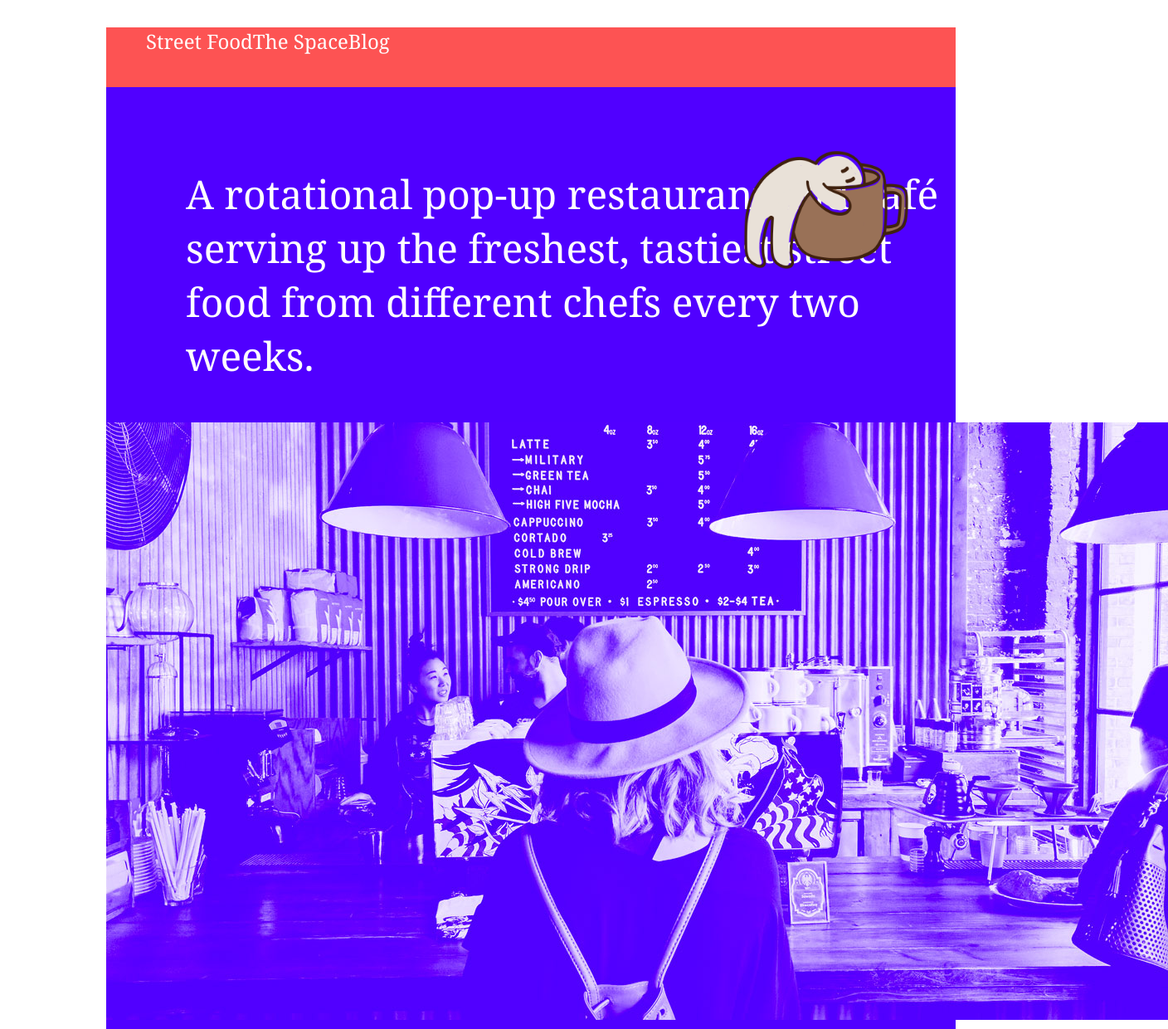
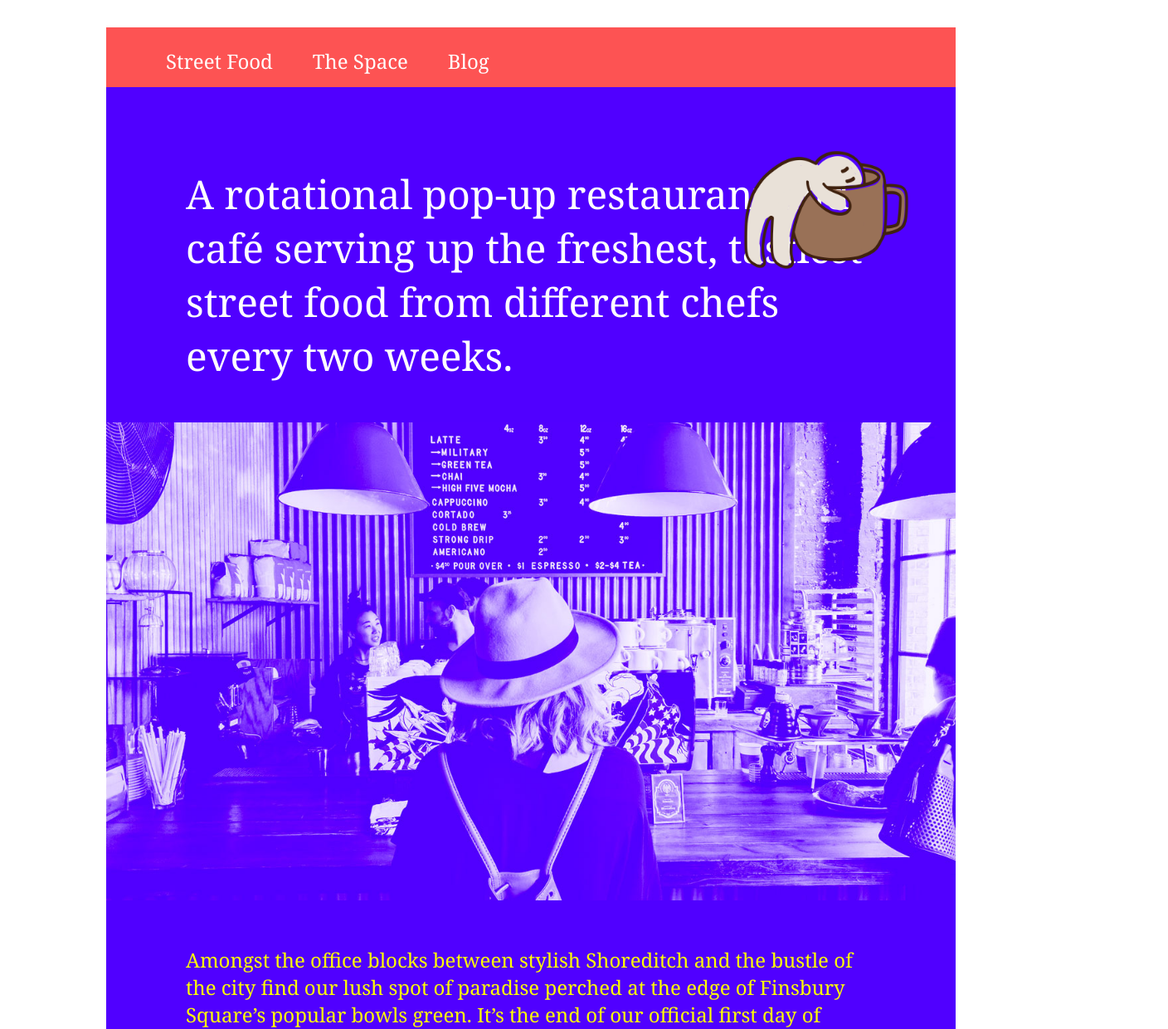
Before and after one commit to Harpogma/DocWeb, a plain HTML site: page Challenge_6/index.html in a window 1280 px wide. Shown: the part 96-1336 px from the top of the page at 83% size, 1408 px wide, since content can reach past the window. Drawn offline with Linux system fonts and the light colour scheme.

Commit message:
Just 1-2 things to fix before the challenge is completely done

```diff
--- a/Challenge_6/style.css
+++ b/Challenge_6/style.css
@@ -22,7 +22,6 @@ header {
 }
 
 nav {
-    position: static;
     background-color: #FD5353;
     height: 3rem;
 }
@@ -30,12 +29,13 @@ nav {
 nav ul {
     position: relative;
     display: flex;
-    margin-top: 1.5rem;
-    margin-left: 2rem;
+    padding-top: 1rem;
+    padding-left: 2rem;
 }
 
 nav > ul > li > a {
     color: white;
+    padding: 1rem;
 }
 
 ul {
@@ -64,9 +64,13 @@ main {
     margin-bottom: 2rem;
 }
 
+.full-width {
+    width: 100%;
+}
+
 /* pourquoi ça ne fonctionne pas ce truc ? */
 main > p:nth-child(4) {
-    color: pink;
+    color: yellow;
     margin-bottom: 2rem;
 }
 
@@ -74,21 +78,24 @@ main > p {
     color: white;
     margin-top: 2rem;
     margin-left: 4rem;
+    margin-right: 4rem;
 }
 
 #getting-there {
-    display: inline-block;
     text-align: center;
     width: 100%;
 }
 
 section > img {
+    display: inline-block;
+    text-align: center;
+    vertical-align: middle;
     width: 50%;
 }
 
 address {
     display: inline-block;
-    text-align: center;
+
     width: 49%;
     color: white;
 }
```
